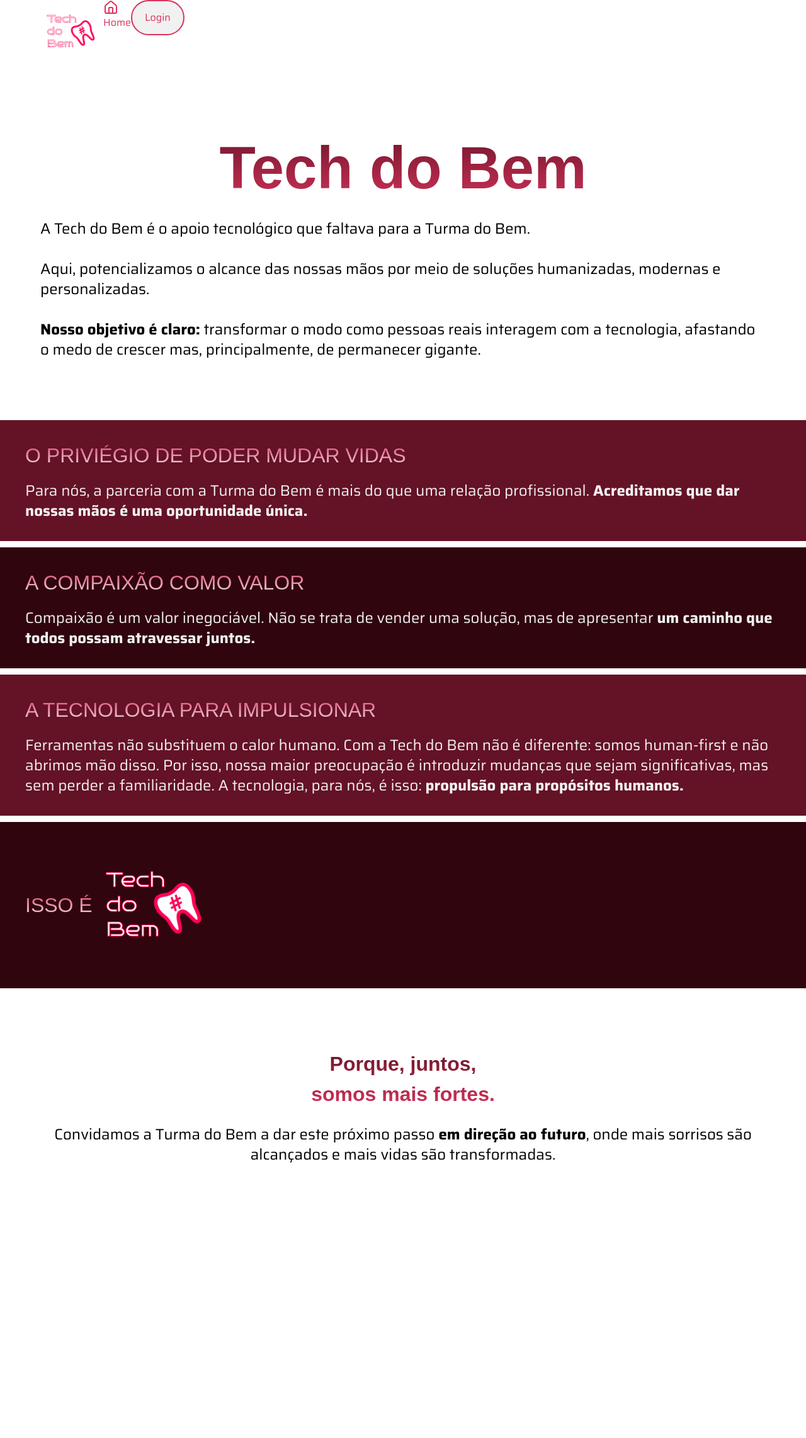
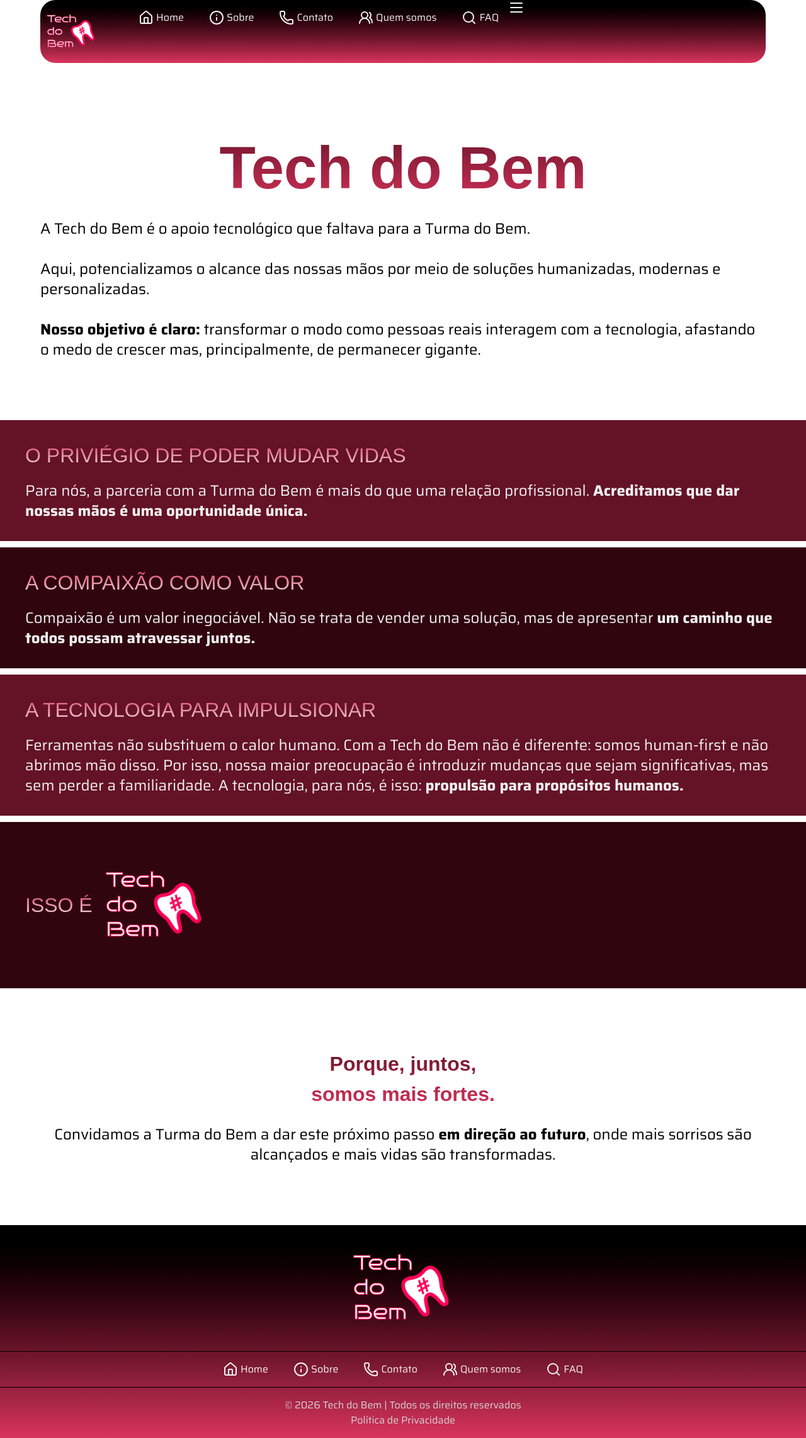
Before and after one commit to Tech-do-Bem-FIAP/Challenge, a React (Vite) app in the folder Front-End_Design_Engineering/: page / in a window 1280 px wide. Shown: the whole page at 63% size. Before the commit the page ends 1945 px from the top, so only its background shows below. Built offline with nearby package versions, Linux system fonts and the light colour scheme; a web font is replaced by a local one.

Commit message:
feat: creating and styling footer and menu components, finalizing home page

```diff
--- a/Front-End_Design_Engineering/src/components/Footer/Footer.tsx
+++ b/Front-End_Design_Engineering/src/components/Footer/Footer.tsx
@@ -1,20 +1,45 @@
-import { Logo } from "../Logo/Logo"
+import { House, Info, Phone, Search, UsersRound } from "lucide-react";
+import { Logo } from "../Logo/Logo";
+import { Menu, MenuItem } from "../Menu/Menu";
 
 export const Footer = () => {
-    <footer className="">
-      <section className="flex">
-        <div>
+  const currentYear = new Date().getFullYear();
+
+  return (
+    <footer className="bg-linear-to-b from-black to-[#da345d]">
+      <section className="flex border-b">
+        <div className="mx-auto">
           <a href="./index.html">
-            <Logo/>
+            <Logo variant="secondary" />
           </a>
         </div>
       </section>
 
-      {/* <Menu /> */}
+      <Menu variant="footer">
+        <MenuItem icon={<House />}>
+          <p>Home</p>
+        </MenuItem>
+        <MenuItem icon={<Info />}>
+          <p>Sobre</p>
+        </MenuItem>
+        <MenuItem icon={<Phone />}>
+          <p>Contato</p>
+        </MenuItem>
+        <MenuItem icon={<UsersRound />}>
+          <p>Quem somos</p>
+        </MenuItem>
+        <MenuItem icon={<Search />}>
+          <p>FAQ</p>
+        </MenuItem>
+      </Menu>
 
-      <section className="flex">
-          <p>© 2025 Tech do Bem | Todos os direitos reservados</p>
-          <p>Política de Privacidade</p>
+      <section className="flex flex-col border-t text-center p-4">
+        <p className="text-(--text-secondary-color)">
+          {" "}
+          &copy; {currentYear} Tech do Bem | Todos os direitos reservados
+        </p>
+        <p className="text-(--text-secondary-color)">Política de Privacidade</p>
       </section>
     </footer>
-}
+  );
+};
--- a/Front-End_Design_Engineering/src/components/Menu/Menu.tsx
+++ b/Front-End_Design_Engineering/src/components/Menu/Menu.tsx
@@ -1,7 +1,17 @@
 import type { ReactElement } from "react";
+
+type MenuVariant = "default" | "footer";
+
+const variants: Record<MenuVariant, string> = {
+  default:
+    "flex flex-col text-(--brand-tertiary) p-4 gap-y-6 lg:flex-row gap-x-10 gap-y-0 p-0 ml-10",
+  footer:
+    "grid grid-flow-col grid-rows-3 my-4 gap-10 w-fit mx-auto text-(--brand-tertiary) lg:flex items-center gap-x-10",
+};
 
 interface MenuProps {
   children: React.ReactNode;
+  variant?: MenuVariant;
 }
 
 interface MenuItemProps {
@@ -9,19 +19,17 @@
   icon: ReactElement;
 }
 
-export const Menu = ({children}:MenuProps) => {
-    return (
-        <ul>{children}</ul>
-    )
-}
+export const Menu = ({ children, variant = "default" }: MenuProps) => {
+  return <ul className={`${variants[variant]}`}>{children}</ul>;
+};
 
-export const MenuItem = ({children, icon}:MenuItemProps) => {
+export const MenuItem = ({ children, icon }: MenuItemProps) => {
   return (
     <li>
-            <a href="">
+      <a className="flex gap-1" href="">
         {icon}
         <span>{children}</span>
       </a>
     </li>
-    )
-}
+  );
+};
--- a/Front-End_Design_Engineering/src/pages/Home/Home.tsx
+++ b/Front-End_Design_Engineering/src/pages/Home/Home.tsx
@@ -1,20 +1,47 @@
-import { House } from "lucide-react";
+import {
+  House,
+  Info,
+  Phone,
+  Search,
+  TextAlignJustify,
+  UsersRound,
+} from "lucide-react";
 import { Logo } from "../../components/Logo/Logo";
 import { Menu, MenuItem } from "../../components/Menu/Menu";
 import { Card } from "../../components/Card/Card";
+import { Footer } from "../../components/Footer/Footer";
 
 function Home() {
+  const openMenu = () => {
+    // CRIAR FUNÇÃO PARA ABERTURA DE MENU ATRAVÉS DE CLASSES
+  };
+
   return (
     <>
-      <header className="flex container_page">
-        <Logo variant="default"/>
-        <Menu>
-          <MenuItem icon={<House/>}>
+      <header className="bg-linear-to-b from-black to-[#da345d] rounded-3xl flex container_page">
+        <Logo variant="default" />
+        <Menu variant="default">
+          <MenuItem icon={<House />}>
             <p>Home</p>
+          </MenuItem>
+          <MenuItem icon={<Info />}>
+            <p>Sobre</p>
+          </MenuItem>
+          <MenuItem icon={<Phone />}>
+            <p>Contato</p>
+          </MenuItem>
+          <MenuItem icon={<UsersRound />}>
+            <p>Quem somos</p>
+          </MenuItem>
+          <MenuItem icon={<Search />}>
+            <p>FAQ</p>
           </MenuItem>
         </Menu>
         <div>
-          <button className="bg-(--brand-tertiary) border-2 border-(--brand-primary) rounded-full px-5 py-3.5">
+          <button className="text-(--brand-tertiary)" onClick={openMenu}>
+            {<TextAlignJustify />}
+          </button>
+          <button className="bg-(--brand-tertiary) border-2 border-(--brand-primary) rounded-full px-5 py-3.5 hidden">
             <a href="">Login</a>
           </button>
         </div>
@@ -42,8 +69,12 @@
             <>
               <h2 className="title2 mb-4">O PRIVIÉGIO DE PODER MUDAR VIDAS</h2>
               <p className="text-2xl text-(--brand-tertiary)">
-                Para nós, a parceria com a Turma do Bem é mais do que uma relação profissional.
-                <span className="font-bold"> Acreditamos que dar nossas mãos é uma oportunidade única.</span>
+                Para nós, a parceria com a Turma do Bem é mais do que uma
+                relação profissional.
+                <span className="font-bold">
+                  {" "}
+                  Acreditamos que dar nossas mãos é uma oportunidade única.
+                </span>
               </p>
             </>
           </Card>
@@ -52,8 +83,12 @@
             <>
               <h2 className="title2 mb-4">A COMPAIXÃO COMO VALOR</h2>
               <p className="text-2xl text-(--brand-tertiary)">
-                Compaixão é um valor inegociável.
-                Não se trata de vender uma solução, mas de apresentar <span className="font-bold"> um caminho que todos possam atravessar juntos.</span>
+                Compaixão é um valor inegociável. Não se trata de vender uma
+                solução, mas de apresentar{" "}
+                <span className="font-bold">
+                  {" "}
+                  um caminho que todos possam atravessar juntos.
+                </span>
               </p>
             </>
           </Card>
@@ -62,10 +97,15 @@
             <>
               <h2 className="title2 mb-4">A TECNOLOGIA PARA IMPULSIONAR</h2>
               <p className="text-2xl text-(--brand-tertiary)">
-                Ferramentas não substituem o calor humano.
-                Com a Tech do Bem não é diferente: somos human-first e não abrimos mão disso.
-                Por isso, nossa maior preocupação é introduzir mudanças que sejam significativas, mas sem perder a familiaridade.
-                A tecnologia, para nós, é isso:  <span className="font-bold"> propulsão para propósitos humanos.</span>
+                Ferramentas não substituem o calor humano. Com a Tech do Bem não
+                é diferente: somos human-first e não abrimos mão disso. Por
+                isso, nossa maior preocupação é introduzir mudanças que sejam
+                significativas, mas sem perder a familiaridade. A tecnologia,
+                para nós, é isso:{" "}
+                <span className="font-bold">
+                  {" "}
+                  propulsão para propósitos humanos.
+                </span>
               </p>
             </>
           </Card>
@@ -73,7 +113,7 @@
           <Card variant="secondary">
             <div className="flex">
               <h2 className="title2 h-fit my-auto text-center">ISSO É</h2>
-              <Logo variant="secondary"/>
+              <Logo variant="secondary" />
             </div>
           </Card>
         </section>
@@ -91,7 +131,7 @@
         </section>
       </main>
 
-      {/* <Footer/>  */}
+      <Footer />
     </>
   );
 }
--- a/Front-End_Design_Engineering/src/styles/index.css
+++ b/Front-End_Design_Engineering/src/styles/index.css
@@ -34,10 +34,10 @@
   background-color: var(--bg-color);
 }
 
-a {
+/* a {
   text-decoration: none;
   color: var(--brand-primary);
-}
+} */
 
 @layer components {
   .title {
@@ -54,7 +54,10 @@
 
   .title2 {
     font-size: 2rem;
-    background: -webkit-linear-gradient(var(--brand-primary), var(--brand-tertiary));
+    background: -webkit-linear-gradient(
+      var(--brand-primary),
+      var(--brand-tertiary)
+    );
     background-clip: text;
     -webkit-text-fill-color: transparent;
   }
```
Also changed, not shown: 1 other file (tests, documents, lock files or other folders). Lines whose indentation alone changed are shown as unchanged.
